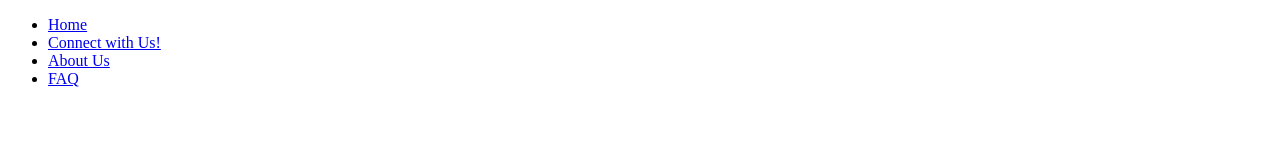
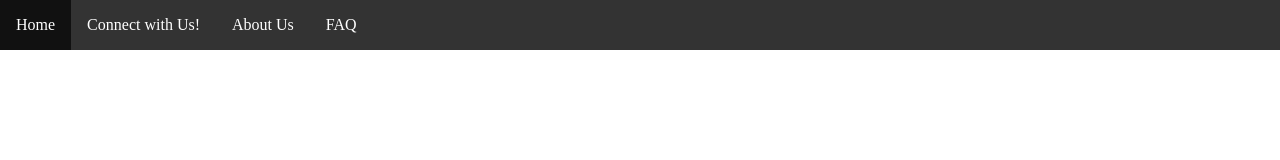
Before and after one commit to aldrinmcaalim/nav-bar, a plain HTML site: page index.html in a window 1280 px wide. Drawn offline with Linux system fonts and the light colour scheme.

Commit message:
Linked stylesheet to HTML and finished CSS

```diff
--- a/index.html
+++ b/index.html
@@ -5,6 +5,7 @@
     <meta http-equiv="X-UA-Compatible" content="IE=edge">
     <meta name="viewport" content="width=device-width, initial-scale=1.0">
     <title>Navigation Bar</title>
+    <link rel="stylesheet" href="style.css">
 </head>
 <body>
     <header>
--- a/style.css
+++ b/style.css
@@ -1,3 +1,9 @@
+*,
+*::before,
+*::after {
+    margin: 0;
+}
+
 ul {
     list-style-type: none;
     margin: 0;
@@ -5,3 +11,19 @@ ul {
     overflow: hidden;
     background-color: #333;
 }
+
+li {
+    float: left;
+}
+
+li a {
+    display: block;
+    color: white;
+    text-decoration: none;
+    padding: 16px;
+    text-align: center;
+}
+
+li a:hover {
+    background-color: #111;
+}
```
